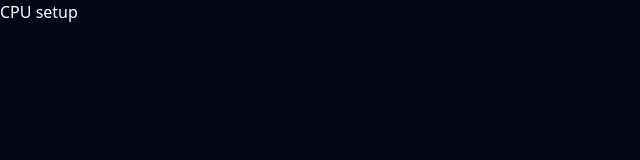
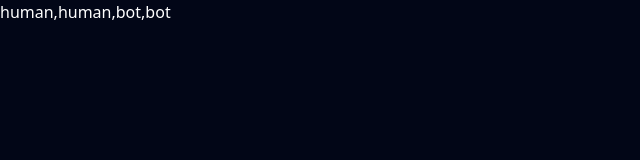
Before and after one commit to lschacht99/Catanlike, a Next.js app: page /cpu in a window 1280 px wide. Shown: the top 160 px of the page, without its empty margins (0-640 px from the left). Built offline with nearby package versions, Linux system fonts and the light colour scheme.

Commit message:
Update CPU setup page small

```diff
--- a/src/app/cpu/page.tsx
+++ b/src/app/cpu/page.tsx
@@ -1,3 +1,4 @@
 export default function CpuPage() {
-  return <main>CPU setup</main>;
+  const playerModes = ["human", "human", "bot", "bot"];
+  return <main>{playerModes.join(",")}</main>;
 }
```
